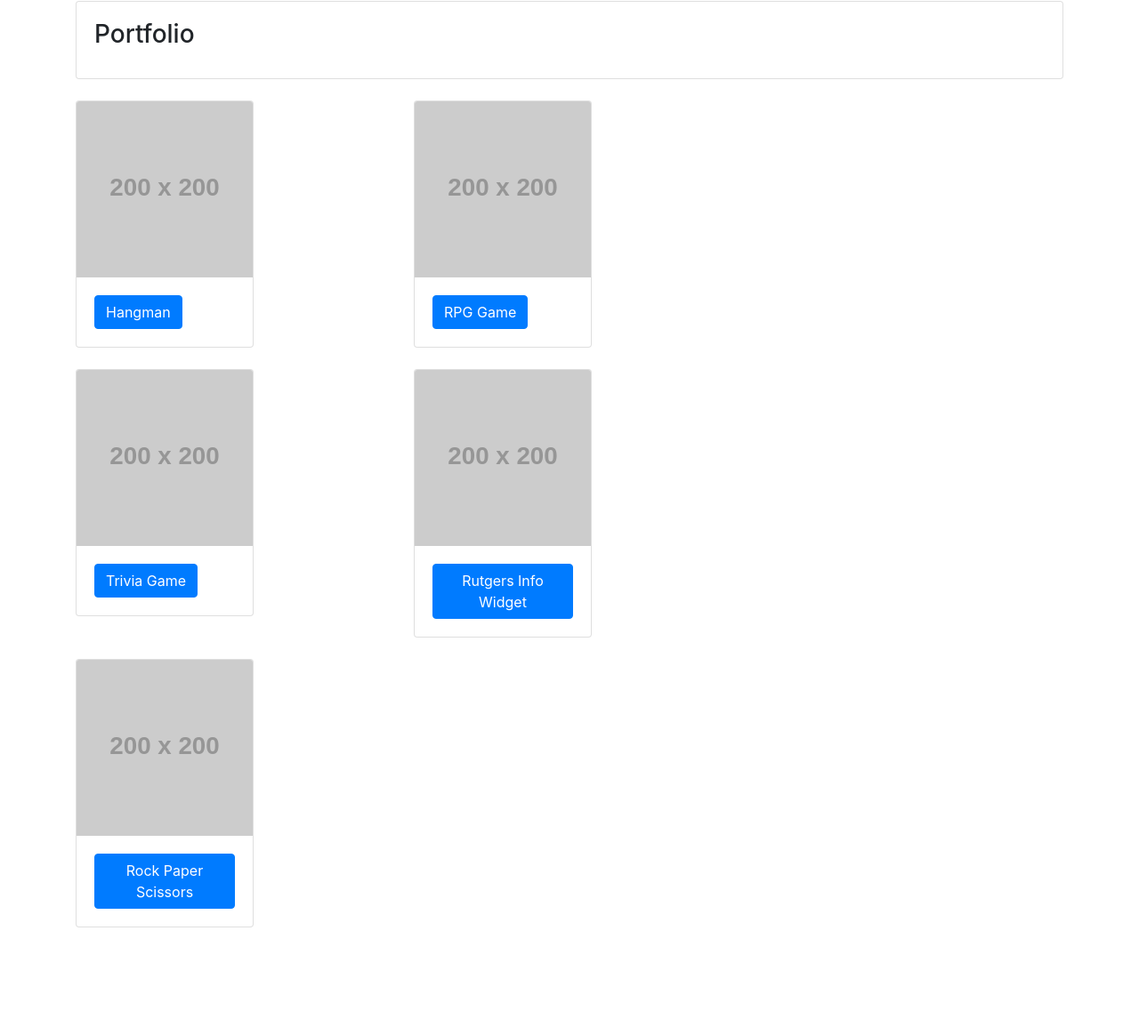
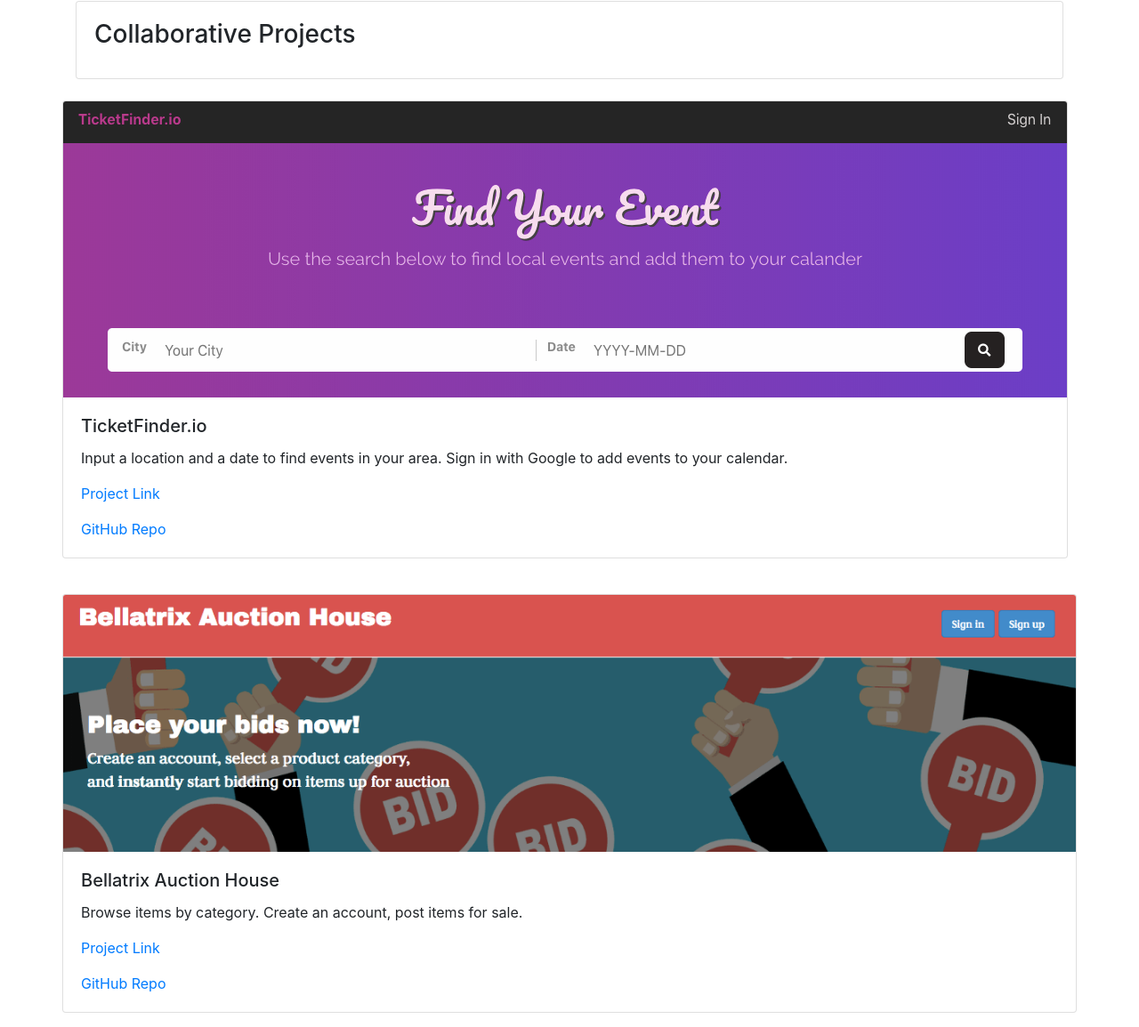
Before and after one commit to rolandtellez/rolandtellez.github.io, a plain HTML site: page portfolio.html in a window 1280 px wide. Shown: the part 79-1234 px from the top of the page at 89% size. Before the commit the page ends 1122 px from the top, so only its background shows below. Drawn offline with nearby package versions, Linux system fonts and the light colour scheme; placeholder pictures from the web are drawn by us.

Commit message:
index and portfolio updates

```diff
--- a/portfolio.html
+++ b/portfolio.html
@@ -35,62 +35,32 @@
 
         <div class="card">
             <div class="card-body">
-                <h3 class="card-title">Portfolio</h3>
+                <h3 class="card-title">Collaborative Projects</h3>
             </div>
         </div>
-<br>
+        <br>
         <div class="row">
-
-            <div class="col-md-4">
-                <div class="card" style="width: 200px;">
-                    <img src="http://placehold.jp/200x200.png" class="card-img-top" alt="...">
-                    <div class="card-body">
-                        <a href="#" class="btn btn-primary">Hangman</a>
-                    </div>
-                </div>
-            </div>
-
-            <div class="col-md-4">
-                <div class="card" style="width: 200px;">
-                    <img src="http://placehold.jp/200x200.png" class="card-img-top" alt="...">
-                    <div class="card-body">
-                        <a href="#" class="btn btn-primary">RPG Game</a>
-                    </div>
+            <div class="card mb-3" id="ticket-div">
+                <img class="card-img-top" id="ticketfinder-img" src="assets/images/ticket_screenshot.png" alt="TicketFinder screen capture">
+                <div class="card-body">
+                  <h5 class="card-title">TicketFinder.io</h5>
+                  <p class="card-text">Input a location and a date to find events in your area. Sign in with Google to add events to your calendar.</p>
+                  <p class="card-text"><a href="https://kconner3815.github.io/TicketFinder.IO/">Project Link</a></p>
+                  <p class="card-text"><a href="https://github.com/kconner3815/TicketFinder.IO">GitHub Repo</a></p>
                 </div>
             </div>
         </div>
-<br>
+        <br>
         <div class="row">
-
-                <div class="col-md-4">
-                    <div class="card" style="width: 200px;">
-                        <img src="http://placehold.jp/200x200.png" class="card-img-top" alt="...">
-                        <div class="card-body">
-                            <a href="#" class="btn btn-primary">Trivia Game</a>
-                        </div>
-                    </div>
-                </div>
-
-                <div class="col-md-4">
-                    <div class="card" style="width: 200px;">
-                        <img src="http://placehold.jp/200x200.png" class="card-img-top" alt="...">
-                        <div class="card-body">
-                            <a href="#" class="btn btn-primary">Rutgers Info Widget</a>
-                        </div>
-                    </div>
+            <div class="card mb-3" id="bella-div">
+                <img class="card-img-top" id="bella-img" src="assets/images/bella_screenshot.png" alt="Bellatrix screen capture">
+                <div class="card-body">
+                  <h5 class="card-title">Bellatrix Auction House</h5>
+                  <p class="card-text">Browse items by category. Create an account, post items for sale.</p>
+                  <p class="card-text"><a href="https://project-2-application.herokuapp.com/">Project Link</a></p>
+                  <p class="card-text"><a href="https://github.com/Bryceacampbell/project-2">GitHub Repo</a></p>
                 </div>
             </div>
-        <br>
-        <div class="row">
-
-                <div class="col-md-4">
-                    <div class="card" style="width: 200px;">
-                        <img src="http://placehold.jp/200x200.png" class="card-img-top" alt="...">
-                        <div class="card-body">
-                            <a href="#" class="btn btn-primary">Rock Paper Scissors</a>
-                        </div>
-                    </div>
-                </div>
         </div>
 
 
```
Also changed, not shown: assets/images/bella_screenshot.png (added), assets/images/ticket_screenshot.png (added), assets/images/ticketfinder_screenshot.png (added).
